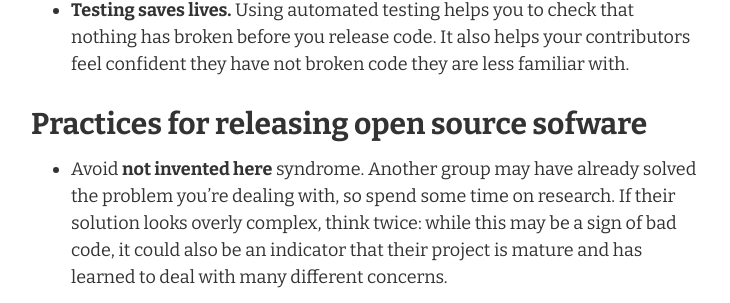
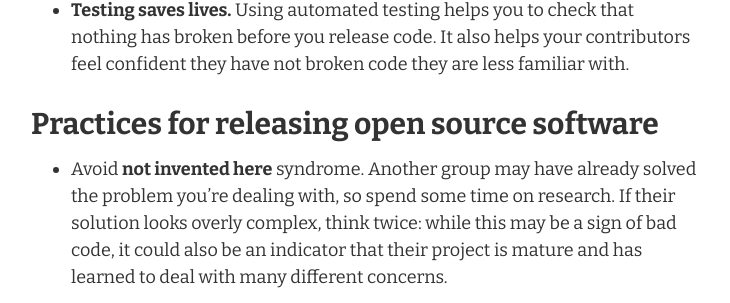
Before and after one commit to pudo-attic/civic-software-checklist, a Jekyll site: the page built from index.md, in a window 1280 px wide and 900 px high, scrolled down 1751 px. Shown: the part 154-457 px from the top of the window, without its empty margins (274-1004 px from the left). Built offline with Jekyll 4.4.1, drawn with Linux system fonts in a browser that asks for light colours; nearby versions of some CDN libraries.

Commit message:
Fix typo

```diff
--- a/index.md
+++ b/index.md
@@ -93,7 +93,7 @@ away!
   your contributors feel confident they have not broken code they are
   less familiar with.
 
-## Practices for releasing open source sofware
+## Practices for releasing open source software
 
 * Avoid **not invented here** syndrome. Another group may have already
   solved the problem you're dealing with, so spend some time on
```
